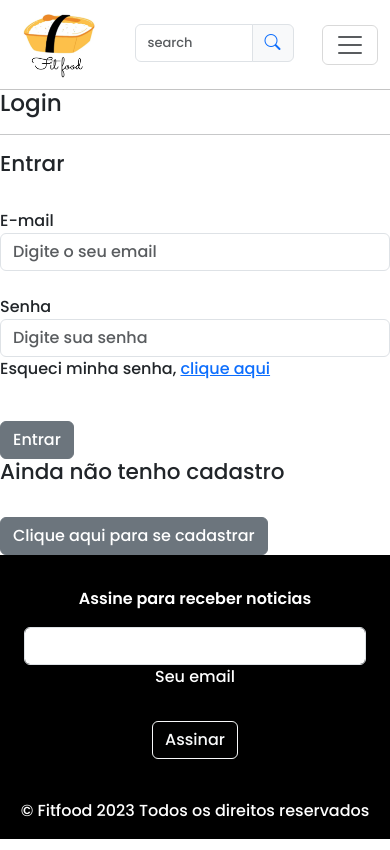
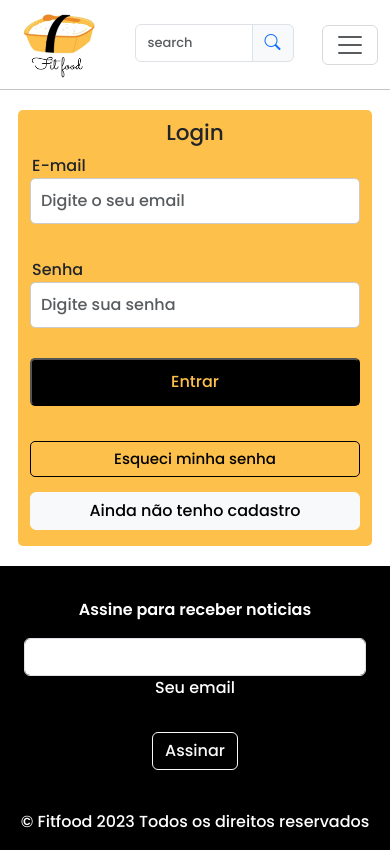
Before and after one commit to ccrismota/Frontend-pweb-final, an Angular app: page /login in a window 390 px wide. Built offline with nearby package versions, Linux system fonts and the light colour scheme.

Commit message:
responsividade login e cadastro

```diff
--- a/src/app/components/cadastro/cadastro.component.css
+++ b/src/app/components/cadastro/cadastro.component.css
@@ -0,0 +1,106 @@
+main {
+  justify-content: center;
+  min-height: 13vh;
+  display: flex;
+}
+
+.espaco-login {
+  display: flex;
+  flex-direction: column;
+  margin: 15px 25px 15px 25px;
+  padding: 5px;  width: 100%;
+}
+
+.entrar label{
+  margin: 0 0 0 2px;
+}
+
+
+
+/*caixa entrar*/
+.entrar {
+  background-color: #FDC04A;
+  border-radius: 5px;
+  padding: 10px 0 0 0;
+}
+form label {
+  display: block;
+  margin-bottom: 5px;
+}
+
+form input {
+  margin-bottom: 10px;
+  width: 100%;
+  padding: 10px;
+  border-radius: 5px;
+  border: 1px solid #ccc;
+}
+
+form a {
+  display: block;
+  margin-top: 20px;
+}
+
+form button {
+  background-color: #000000;
+  margin-top: 20px;
+  padding: 10px;
+  border-radius: 5px;
+  color: #FDC04A;
+}
+
+form button:hover {
+  background-color: #3d3d38;
+  color: #FDC04A;
+}
+
+
+
+.cadastrar {
+  padding: 20px;
+  text-align: center;
+}
+
+.cadastrar h4 {
+  margin-bottom: 10px;
+}
+
+.imagem img {
+  object-fit: cover;
+  position: absolute;
+  float: right;
+  right: 0;
+  top: 130px;
+  width: 598px;
+  height: 502px;
+  border-radius: 0px 220px 0px 220px;
+}
+
+.recuperar-senha{
+  border: 1px solid #000000;
+  border-radius: 5px;
+  color: #000000;
+  font-size: 15px;
+  text-decoration: none;
+  margin: 15px 0;
+}
+
+.recuperar-senha:hover{
+  background-color: #3d3d38;
+  color: #FDC04A;
+}
+
+@media screen and (max-width: 992px) {
+  .imagem img {
+    margin: -20px 0 0 0;
+    top: 130px;
+    width: 498px;
+    height: 534px;
+  }
+}
+
+@media screen and (max-width: 768px) {
+  .imagem img {
+    display: none;
+  }
+}
--- a/src/app/components/cadastro/cadastro.component.html
+++ b/src/app/components/cadastro/cadastro.component.html
@@ -1,24 +1,30 @@
-<div>
-  <h3 id="titulo-menu">
-      Cadastro
-  </h3>
-  <div id="espaco-cadastro">
-      <div id="cadastro-cadastrar">
-          <h4>Realize o seu cadastro</h4><br/>
-          <form>
-              <label>Nome:</label>
-              <input id="nome" type="text" class="form-control" placeholder="Digite seu nome"><br>
-              <label>E-mail:</label>
-              <input id="email" type="email" class="form-control" name="Email" placeholder="Digite o seu email"><br>
-              <label>CPF</label>
-              <input id="cpf" type="text" class="form-control" placeholder="Digite seu CPF"><br>
-              <label>Senha:</label>
-              <input id="senha1" type="password" class="form-control" placeholder="Crie uma senha"><br>
-              <label>Confirmação de senha</label>
-              <input id="senha2" type="password" class="form-control" placeholder="Confirme sua senha"><br>
-              <label></label>
-              <a href="login"><button type="button" class="btn btn-secondary">Confirmar</button></a>
-        </form>
-      </div>
+
+<main>
+  <div class="espaco-login d-flex">
+    <div class="entrar row col-sm-12 col-md-4">
+      <h4 class="text-center">Cadastro</h4>
+      <form >
+        <label for="nome">Nome:</label>
+        <input id="nome" type="text" class="form-control" placeholder="Digite seu nome"><br>
+
+
+        <label for="email">E-mail</label>
+        <input type="email" class="form-control email" name="email" placeholder="Digite o seu email"><br />
+
+
+        <label for="senha">Senha</label>
+        <input type="password" class="form-control senha" placeholder="Digite sua senha">
+
+
+        <label for="cpf">CPF</label>
+        <input id="cpf" type="text" class="form-control" placeholder="Digite seu CPF"><br>
+
+
+        <button id="btn-entrar" type="submit" class="w-100">Cadastrar</button>
+      </form>
+    </div>
+    <div class="row imagem">
+      <img src="assets/img/marmita.png" alt="marmita">
+    </div>
   </div>
-</div>
+</main>
--- a/src/app/components/landing-page/landing-page.component.html
+++ b/src/app/components/landing-page/landing-page.component.html
@@ -21,7 +21,7 @@
   <div class="row">
     <div class="col-sm-4 mb-3 mb-sm-0 col-md-6 col-lg-4 button-show">
       <!-- <a [routerLink]="'/detalhes/{{produto.id}}'"> -->
-      <a [routerLink]="['carrinho']">
+      <a [routerLink]="'/detalhes/{{produto.id}}'">
         <div class="card mb-5">
           <img src="assets/img/marmita_1.png" class="card-img-top" alt="marmita">
           <div class="card-body">
@@ -34,11 +34,11 @@
         </div>
       </a>
       <button class="button-card" type="button">
-        Adicionar ao carrinho
+        <a [routerLink]="['carrinho']">Adicionar ao carrinho</a>
       </button>
     </div>
     <div class="col-sm-4 mb-3 mb-sm-0 col-md-6 col-lg-4 button-show">
-      <a  [routerLink]="['carrinho']">
+      <a  [routerLink]="'/detalhes/{{produto.id}}'">
         <div class="card mb-5">
           <img src="assets/img/marmita_2.png" class="card-img-top" alt="marmita">
           <div class="card-body">
@@ -68,11 +68,11 @@
         </div>
       </a>
       <button class="button-card" type="button">
-        <a [routerLink]="'/detalhes/{{produto.id}}'">Adicionar ao carrinho</a>
+        <a [routerLink]="'carrinho'">Adicionar ao carrinho</a>
       </button>
     </div>
     <div class="col-sm-4 mb-3 mb-sm-0 col-md-6 col-lg-4 button-show">
-      <a  href="detalhe/:id">
+      <a  [routerLink]="'/detalhes/{{produto.id}}'">
         <div class="card mb-5">
           <img src="assets/img/marmita_3.png" class="card-img-top" alt="marmita">
           <div class="card-body">
--- a/src/app/components/login/login.component.css
+++ b/src/app/components/login/login.component.css
@@ -0,0 +1,106 @@
+main {
+  justify-content: center;
+  min-height: 13vh;
+  display: flex;
+}
+
+.espaco-login {
+  display: flex;
+  flex-direction: column;
+  margin: 15px 25px 15px 25px;
+  padding: 5px;  width: 100%;
+}
+
+.entrar label{
+  margin: 0 0 0 2px;
+}
+
+
+
+/*caixa entrar*/
+.entrar {
+  background-color: #FDC04A;
+  border-radius: 5px;
+  padding: 10px 0 0 0;
+}
+form label {
+  display: block;
+  margin-bottom: 5px;
+}
+
+form input {
+  margin-bottom: 10px;
+  width: 100%;
+  padding: 10px;
+  border-radius: 5px;
+  border: 1px solid #ccc;
+}
+
+form a {
+  display: block;
+  margin-top: 20px;
+}
+
+form button {
+  background-color: #000000;
+  margin-top: 20px;
+  padding: 10px;
+  border-radius: 5px;
+  color: #FDC04A;
+}
+
+form button:hover {
+  background-color: #3d3d38;
+  color: #FDC04A;
+}
+
+
+
+.cadastrar {
+  padding: 20px;
+  text-align: center;
+}
+
+.cadastrar h4 {
+  margin-bottom: 10px;
+}
+
+.imagem img {
+  object-fit: cover;
+  position: absolute;
+  float: right;
+  right: 0;
+  top: 130px;
+  width: 598px;
+  height: 434px;
+  border-radius: 0px 220px 0px 220px;
+}
+
+.recuperar-senha{
+  border: 1px solid #000000;
+  border-radius: 5px;
+  color: #000000;
+  font-size: 15px;
+  text-decoration: none;
+  margin: 15px 0;
+}
+
+.recuperar-senha:hover{
+  background-color: #3d3d38;
+  color: #FDC04A;
+}
+
+@media screen and (max-width: 992px) {
+  .imagem img {
+    margin: -20px 0 0 0;
+    top: 130px;
+    width: 498px;
+    height: 434px;
+  }
+}
+
+@media screen and (max-width: 768px) {
+  .imagem img {
+    display: none;
+  }
+}
--- a/src/app/components/login/login.component.html
+++ b/src/app/components/login/login.component.html
@@ -1,26 +1,43 @@
 <main>
-    <h3 id="titulo-menu">
-        Login
-        <hr>
-    </h3>
-    <div id="espaco-login">
-        <div id="entrar">
-            <h4>Entrar</h4><br>
-            <form>
-                <label>E-mail</label>
-                <input id="email" type="email" class="form-control" name="Email" placeholder="Digite o seu email"><br>
-                <label>Senha</label>
-                <input id="senha" type="password" class="form-control" placeholder="Digite sua senha">
-                <p>Esqueci minha senha, <a href="recuperarsenha" >clique aqui  </a>  </p>
-                <label></label><br>
-                <button type="button" class="btn btn-secondary" >Entrar</button><br>
-            </form>
-        </div>
-        <div id="cadastrar">
-            <form>
-                <h4>Ainda não tenho cadastro</h4><br>
-                <a href="cadastrar"><button type="button" class="btn btn-secondary">Clique aqui para se cadastrar</button></a><br>
-            </form>
-        </div>
+  <div class="espaco-login d-flex">
+    <div class="entrar row col-sm-12 col-md-4">
+      <h4 class="text-center">Login</h4>
+      <br />
+      <form>
+        <label for="email">E-mail</label>
+        <input
+          type="email"
+          class="form-control email"
+          name="Email"
+          placeholder="Digite o seu email"
+        /><br />
+
+        <label>Senha</label>
+        <input
+          class="senha"
+          type="password"
+          class="form-control"
+          placeholder="Digite sua senha"
+        />
+
+          <button
+            id="btn-entrar"
+            type="button"
+            class="w-100"
+           >Entrar</button
+          ><br>
+          <a href="recuperarsenha"><span class="btn w-100 recuperar-senha">
+            Esqueci minha senha
+          </span></a>
+      </form>
+      <a href="cadastrar">
+        <button type="button" class="btn btn-light mb-3 w-100">
+          Ainda não tenho cadastro
+        </button>
+      </a>
     </div>
+    <div class="row imagem">
+      <img src="assets/img/marmita.png" alt="marmita">
+    </div>
+  </div>
 </main>
--- a/src/app/components/recuperar-senha/recuperar-senha.component.css
+++ b/src/app/components/recuperar-senha/recuperar-senha.component.css
@@ -0,0 +1,47 @@
+#espaco-esqueci {
+  background-color: #FDC04A;
+  border: #FDC04A 1px solid;
+  border-radius: 25px;
+  margin: 5% 15%;
+  display: flex;
+  justify-content: center;
+  align-items: center;
+  height: 70vh;
+}
+
+#esqueci-senha {
+  width: 50%;
+  padding: 20px;
+  background-color: #FDC04A;
+}
+
+form label {
+  display: block;
+  margin-bottom: 5px;
+}
+
+form input {
+  margin-bottom: 10px;
+  width: 100%;
+  padding: 10px;
+  border-radius: 5px;
+  border: 1px solid #ccc;
+}
+
+form button {
+
+  color: #fff;
+  padding: 10px 20px;
+  border: none;
+  border-radius: 5px;
+  cursor: pointer;
+}
+
+@media screen and (max-width: 768px) {
+  #espaco-esqueci {
+    margin: 5% 5%;
+  }
+  #esqueci-senha {
+    width: 90%;
+  }
+}
--- a/src/app/components/recuperar-senha/recuperar-senha.component.html
+++ b/src/app/components/recuperar-senha/recuperar-senha.component.html
@@ -1,20 +1,20 @@
 <main>
-    <h3 id="titulo-menu">
-        <hr>
-            Esqueci Senha
-        <hr>
-    </h3>
-
-    <div id="espaco-esqueci">
-        <div id="esqueci-senha">
-            <h4>Esqueci a minha senha</h4><br/>
-            <form>
-                <label>Digite o seu e-mail cadastrado:</label>
-                <input id="email" type="email" class="form-control" name="Email" placeholder="Digite o seu email">
-                <label></label><br/>
-                <button type="button" class="btn btn-secondary" >Enviar</button>
-            </form>
-        </div>
+  <div id="espaco-esqueci">
+    <div id="esqueci-senha d-flex">
+      <h4>Esqueci minha senha</h4>
+      <br />
+      <form>
+        <label>Digite o seu e-mail cadastrado:</label>
+        <input
+          id="email"
+          type="email"
+          class="form-control"
+          name="Email"
+          placeholder="Digite o seu email"
+        />
+        <label></label><br />
+        <button type="button" class="btn btn-dark w-100 text-warning">Enviar</button>
+      </form>
     </div>
-
+  </div>
 </main>
```
Also changed, not shown: src/app/components/carrinho/carrinho.component.html (indentation only), src/assets/img/marmita.png (added).
